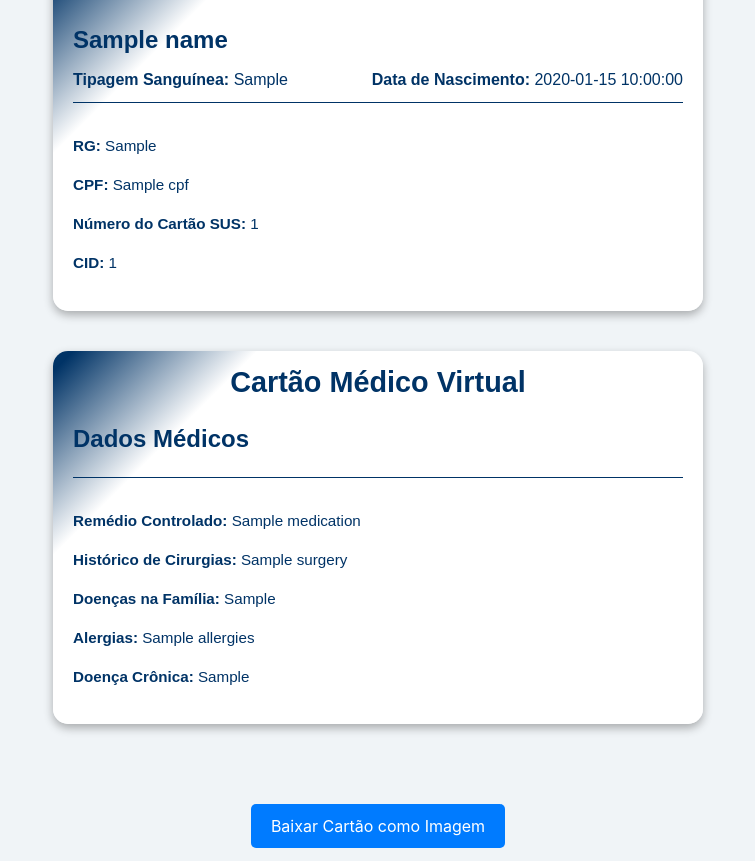
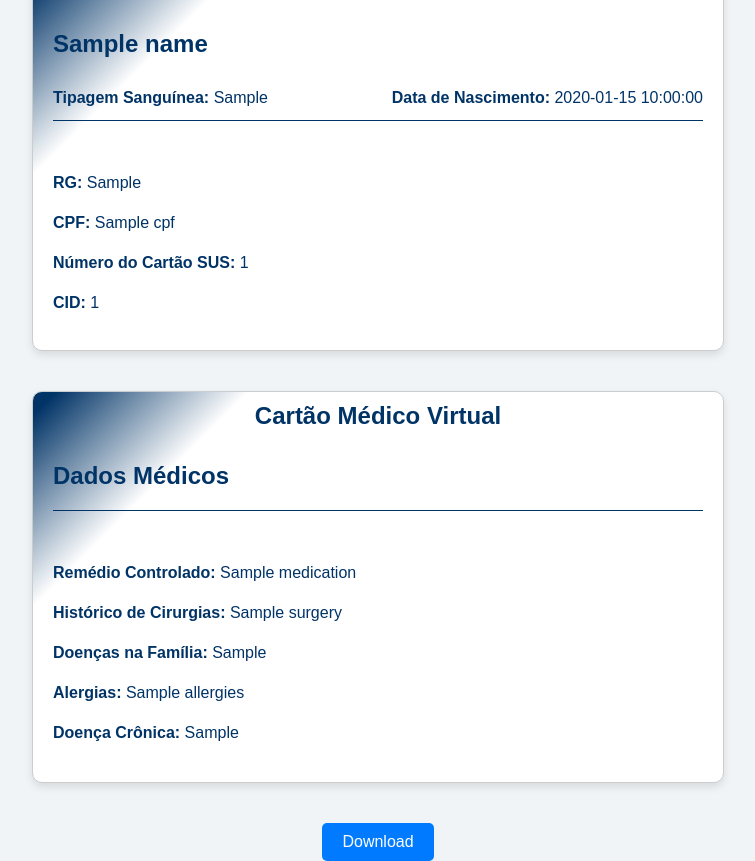
Before and after one commit to Troskaitis/MedicomLibras, a Flask app: template my_medical_card/templates/card.html in a window 1280 px wide. Shown: the whole page, without its empty margins (262-1017 px from the left). Run offline with Flask 3, Linux system fonts and the light colour scheme; the template is opened without the code that fills it: most values are stand-ins (such as "Sample title", 1, 10 or a date in 2020); some libraries are stand-ins or nearby versions.

Commit message:
estruturacao do cartao virtual

```diff
--- a/my_medical_card/templates/card.html
+++ b/my_medical_card/templates/card.html
@@ -4,112 +4,58 @@
     <meta charset="UTF-8">
     <meta name="viewport" content="width=device-width, initial-scale=1.0">
     <title>Cartão Médico Virtual</title>
-    <link rel="stylesheet" href="https://stackpath.bootstrapcdn.com/bootstrap/4.5.2/css/bootstrap.min.css">
+    <link rel="stylesheet" href="{{ url_for('static', filename='style.css') }}">
     <style>
-        body {
-            background-color: #f0f4f7;
-            display: flex;
-            flex-direction: column;
-            justify-content: center;
-            align-items: center;
-            height: 100vh;
-            margin: 0;
+        .card-container {
+            border: 1px solid #ccc;
+            border-radius: 10px;
+            padding: 20px;
+            margin: 20px;
+            background-color: #f9f9f9;
+            box-shadow: 0 4px 8px rgba(0, 0, 0, 0.1);
+            max-width: 800px; /* Definindo um tamanho máximo para o cartão */
+            display: inline-block; /* Exibir em linha para capturar ambos os lados */
         }
-        .card-container {
-            width: 650px;
-            height: 380px;
-            border-radius: 15px;
-            background: linear-gradient(135deg, #003366 2%, #ffffff 20%);
-            padding: 20px;
-            box-shadow: 0 4px 10px rgba(0, 0, 0, 0.3);
-            color: #003366;
-            font-family: Arial, sans-serif;
-            position: relative;
-            margin-bottom: 40px; /* Espaçamento entre os cartões e o botão */
+
+        .card-title, .verso-title {
+            font-size: 24px;
+            font-weight: bold;
+            text-align: center;
+            margin-bottom: 20px;
         }
-        .card-title {
-            position: absolute;
-            top: 10px;
-            left: 50%;
-            transform: translateX(-50%);
-            font-size: 1.8rem;
-            font-weight: bold;
-            color: #ffffff;
+
+        .info, .details {
+            font-size: 16px;
+            line-height: 1.5;
+        }
+
+        #download-btn {
             text-align: center;
+            margin-top: 20px;
         }
-        .company-name {
-            position: absolute;
-            top: 15px;
-            right: 15px;
-            font-size: 1.2rem;
-            color: #ffffff;
-        }
-        .name {
-            font-size: 1.5rem;
-            font-weight: bold;
-            margin-top: 50px;
-        }
-        .info {
-            margin-top: 10px;
-            font-size: 1rem;
-            display: flex;
-            justify-content: space-between;
-            padding-bottom: 10px;
-            border-bottom: 1px solid #003366;
-        }
-        .details {
-            margin-top: 10px;
-            font-size: 0.95rem;
-        }
-        #download-btn {
-            margin-top: 40px; /* Espaçamento entre o cartão e o botão */
-            text-align: center;
-        }
+
         button {
             padding: 10px 20px;
-            font-size: 1rem;
+            font-size: 16px;
+            cursor: pointer;
+            border: none;
             background-color: #007bff;
             color: white;
-            border: none;
             border-radius: 5px;
-            cursor: pointer;
         }
+
         button:hover {
             background-color: #0056b3;
         }
-        .verso-title {
-            position: absolute;
-            top: 10px;
-            left: 50%;
-            transform: translateX(-50%);
-            font-size: 1.8rem;
-            font-weight: bold;
-            color: #ffffff;
-            text-align: center;
-        }
-        .card-title {
-            color: #003366;
-        }
-        .verso-title {
-            color: #003366;
-        }
-        .DM{
-            font-size: 1.5rem;
-            font-weight: bold;
-            margin-top: 50px;
-        }
-
     </style>
 </head>
 <body>
+    <div id="card" style="display: flex; flex-direction: column; align-items: center;"> <!-- Contêiner para o cartão -->
         <!-- Frente do Cartão -->
         <div class="card-container" id="card-front">
-        <!-- Título do cartão -->
             <div class="card-title">Cartão Médico Virtual</div>
-
-        <!-- Informações da frente (dados pessoais) -->
-
             <div class="name">{{ name }}</div>
+            <br>
             <div class="info">
                 <div><strong>Tipagem Sanguínea:</strong> {{ blood_type }}</div>
                 <div><strong>Data de Nascimento:</strong> {{ birth_date }}</div>
@@ -125,7 +71,6 @@
 
         <!-- Verso do Cartão -->
         <div class="card-container" id="card-back">
-        <!-- Título do verso -->
             <div class="verso-title">Cartão Médico Virtual</div>
             <div class="DM">Dados Médicos</div>
             <div class="info"></div>
@@ -138,45 +83,62 @@
                 <p><strong>Doença Crônica:</strong> {{ chronic_disease }}</p>
             </div>
         </div>
+    </div>
 
     <!-- Botão para download -->
     <div id="download-btn">
-        <button onclick="downloadCard()">Baixar Cartão como Imagem</button>
+        <button onclick="downloadCard()">Download</button>
     </div>
 
     <!-- Inclusão da biblioteca html2canvas -->
     <script src="https://cdn.jsdelivr.net/npm/html2canvas@1.0.0-rc.7/dist/html2canvas.min.js"></script>
-
     <script>
         function downloadCard() {
-            const cardFront = document.getElementById('card-front');
-            const cardBack = document.getElementById('card-back');
-
-            // Combinar frente e verso em uma única imagem
-            html2canvas(cardFront, { scale: 3, backgroundColor: null }).then(canvasFront => {
-                html2canvas(cardBack, { scale: 3, backgroundColor: null }).then(canvasBack => {
-
-                    // Criar um canvas maior para incluir frente e verso
-                    const combinedCanvas = document.createElement('canvas');
-                    combinedCanvas.width = canvasFront.width;
-                    combinedCanvas.height = canvasFront.height + canvasBack.height + 40; // 40px de espaço entre frente e verso
-
-                    const context = combinedCanvas.getContext('2d');
-                    context.fillStyle = "#f0f4f7"; // Cor de fundo semelhante à cor da página
-                    context.fillRect(0, 0, combinedCanvas.width, combinedCanvas.height);
-
-                    // Desenhar a frente e o verso no canvas combinado
-                    context.drawImage(canvasFront, 0, 0);
-                    context.drawImage(canvasBack, 0, canvasFront.height + 40); // 40px de espaço
-
-                    // Baixar o cartão como uma única imagem
-                    const link = document.createElement('a');
-                    link.download = 'cartao-medico-virtual.png';
-                    link.href = combinedCanvas.toDataURL('image/png', 1.0); // Qualidade máxima da imagem
-                    link.click();
-                });
+            html2canvas(document.querySelector("#card"), { // Captura o contêiner do cartão
+                scale: 2,  // Aumenta a escala do canvas para melhorar a qualidade
+                useCORS: true, // Habilita CORS para carregar imagens de domínios externos
+                backgroundColor: null // Para manter o fundo transparente se necessário
+            }).then(canvas => {
+                const a = document.createElement('a');
+                a.href = canvas.toDataURL('image/png', 1.0); // Qualidade máxima
+                a.download = 'cartao-medico.png';
+                a.click();
             });
         }
     </script>
+
+    <!-- Script para adicionar arrastar o cartão -->
+    <script>
+        let isDragging = false;
+        let startX;
+        let scrollLeft;
+
+        const card = document.querySelector('.card-container');
+
+        card.addEventListener('mousedown', (e) => {
+            isDragging = true;
+            startX = e.pageX - card.offsetLeft;
+            scrollLeft = card.scrollLeft;
+            card.style.cursor = "grabbing";
+        });
+
+        card.addEventListener('mouseleave', () => {
+            isDragging = false;
+            card.style.cursor = "grab";
+        });
+
+        card.addEventListener('mouseup', () => {
+            isDragging = false;
+            card.style.cursor = "grab";
+        });
+
+        card.addEventListener('mousemove', (e) => {
+            if(!isDragging) return;
+            e.preventDefault();
+            const x = e.pageX - card.offsetLeft;
+            const walk = (x - startX) * 2; // Velocidade de arrasto
+            card.scrollLeft = scrollLeft - walk;
+        });
+    </script>
 </body>
 </html>
```
Lines whose indentation alone changed are shown as unchanged.
